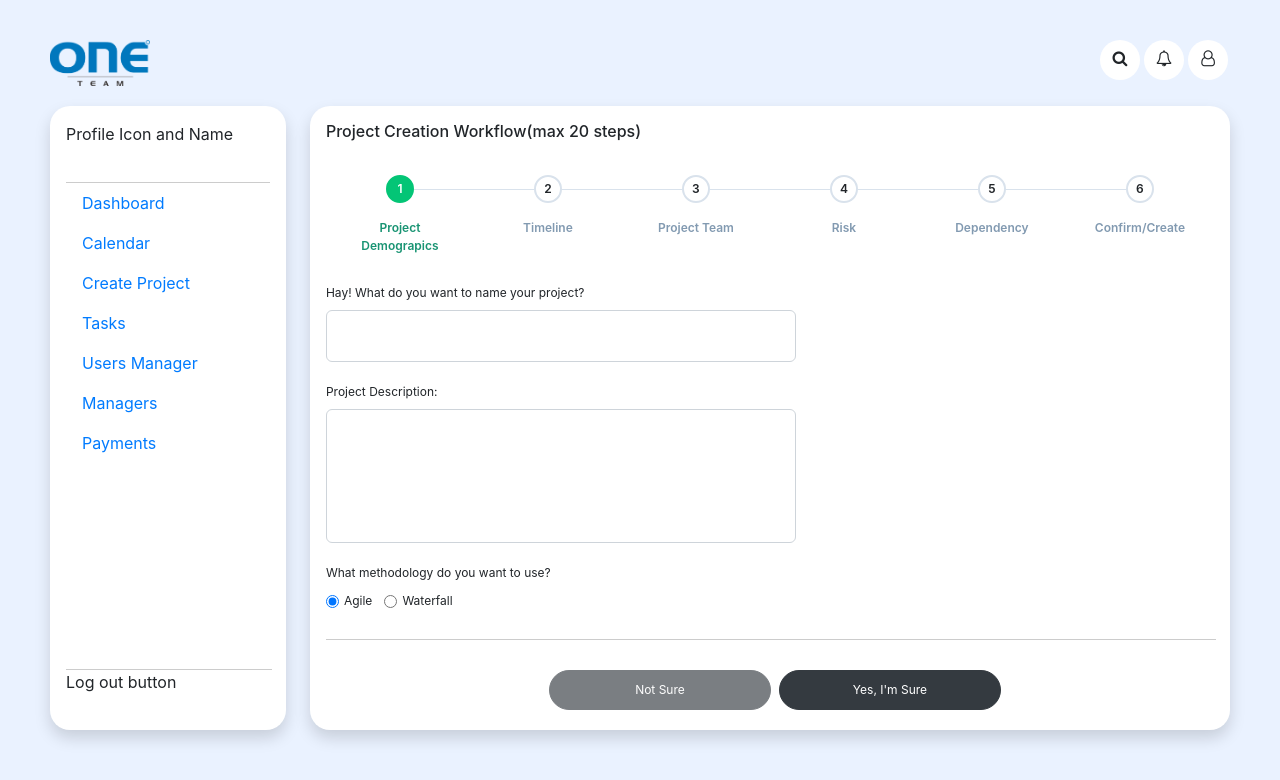
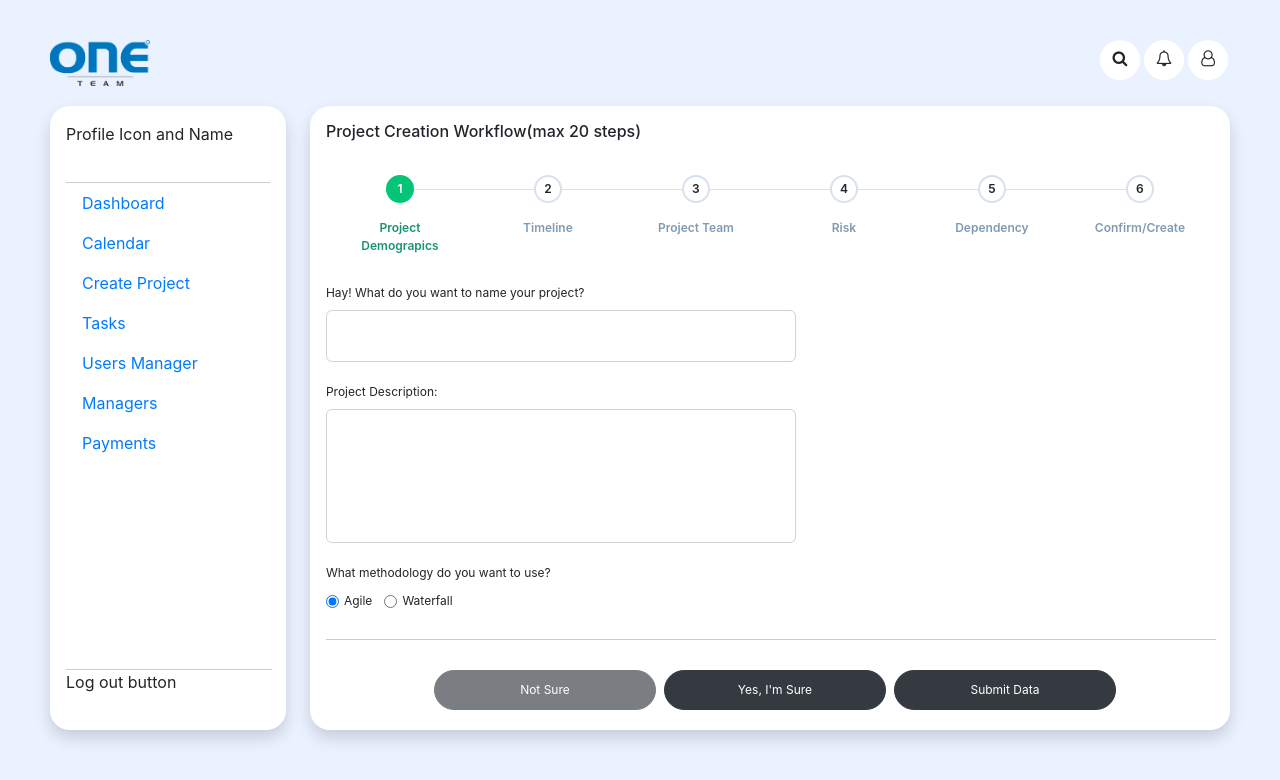
Before and after one commit to rajib26oct/project-management-tool, a React (Create React App) app: page / in a window 1280 px wide. Shown: the top 780 px of the page. Built offline with nearby package versions, Linux system fonts and the light colour scheme.

Commit message:
Project Management Tool
1. Create-project API integration only for two steps(considering sucess msg)
2. Integrated toast message for displaying success.

```diff
--- a/package.json
+++ b/package.json
@@ -10,10 +10,13 @@
     "axios": "^0.21.1",
     "bootstrap": "^4.1.1",
     "font-awesome": "^4.7.0",
+    "js-cookie": "^2.2.1",
     "react": "^17.0.1",
     "react-datepicker": "^3.4.1",
     "react-dom": "^17.0.1",
     "react-scripts": "4.0.1",
+    "react-toastify": "^7.0.3",
+    "uuid": "^8.3.2",
     "web-vitals": "^0.2.4"
   },
   "scripts": {
--- a/src/App.jsx
+++ b/src/App.jsx
@@ -1,14 +1,13 @@
 import React, { Component } from 'react';
-import http from './services/httpService';
 import Header from './components/header';
 import Stepper from './components/stepper';
 import './App.css';
 import SideNavBar from './components/sideNavBar';
+import { ToastContainer } from "react-toastify";
+import 'react-toastify/dist/ReactToastify.css';
 
 import createProjectData from './assets/createProject.json';
 
-
-const apiEndPoint = "";
 
 class App extends Component {
   state = {  };
@@ -22,7 +21,7 @@ class App extends Component {
     const viewsDefaultValue = createProjectData.viewsDefaultValue;
     return (
       <div className="App">
-
+        <ToastContainer/>
         <Header></Header>
         <div className="panel">
 
--- a/src/components/stepper.jsx
+++ b/src/components/stepper.jsx
@@ -1,6 +1,13 @@
 import React, { Component } from 'react';
 import Views from './views';
+import http from '../services/httpService';
+import { v4 as uuidv4 } from 'uuid';
+import Cookies from 'js-cookie'
+import { toast } from "react-toastify";
 
+Cookies.set('token',  uuidv4())
+
+const apiEndPoint = "http://20.37.49.29:80/api/cp";
 
 class Stepper extends Component {
     state = {
@@ -39,6 +46,19 @@ class Stepper extends Component {
        console.log(`${view}  ${currentStep}`);
     };
 
+    onSubmitProjectInformation = async () => {
+        const csrfToken = Cookies.get('token');
+        const options = {
+            headers: {
+                'X-CSRFToken': csrfToken
+            }
+        };
+        const requestPayLoad = {...this.state.viewData};
+        requestPayLoad.uuid = uuidv4();
+        const response = await http.post(apiEndPoint,requestPayLoad,options);
+        toast.success(response.message);
+    };
+
 
 
     render() {
@@ -64,9 +84,12 @@ class Stepper extends Component {
                 </div>
 
                 <Views view={currentView} viewName={viewName} viewData={this.state.viewData}/>
+
+
                 <div className="button-container">
                     <button type="button" onClick={() => this.updateView('prev')} className="btn btn-dark btn-lg ml-2" disabled={disabled}>Not Sure</button>
                     <button type="button" onClick={() => this.updateView('next')}  className="btn btn-dark btn-lg ml-2" >Yes, I'm Sure</button>
+                    <button type="button" onClick={() => this.onSubmitProjectInformation()} className="btn btn-dark btn-lg ml-2">Submit Data</button>
                 </div>
             </div>
         );
--- a/src/services/httpService.js
+++ b/src/services/httpService.js
@@ -1,4 +1,5 @@
 import axios from "axios";
+
 
 axios.interceptors.response.use(null, error =>{
     const expectedError = error.response && error.response.status >= 400 && error.response.status < 500;
```
Also changed, not shown: 1 other file (tests, documents, lock files or other folders).
